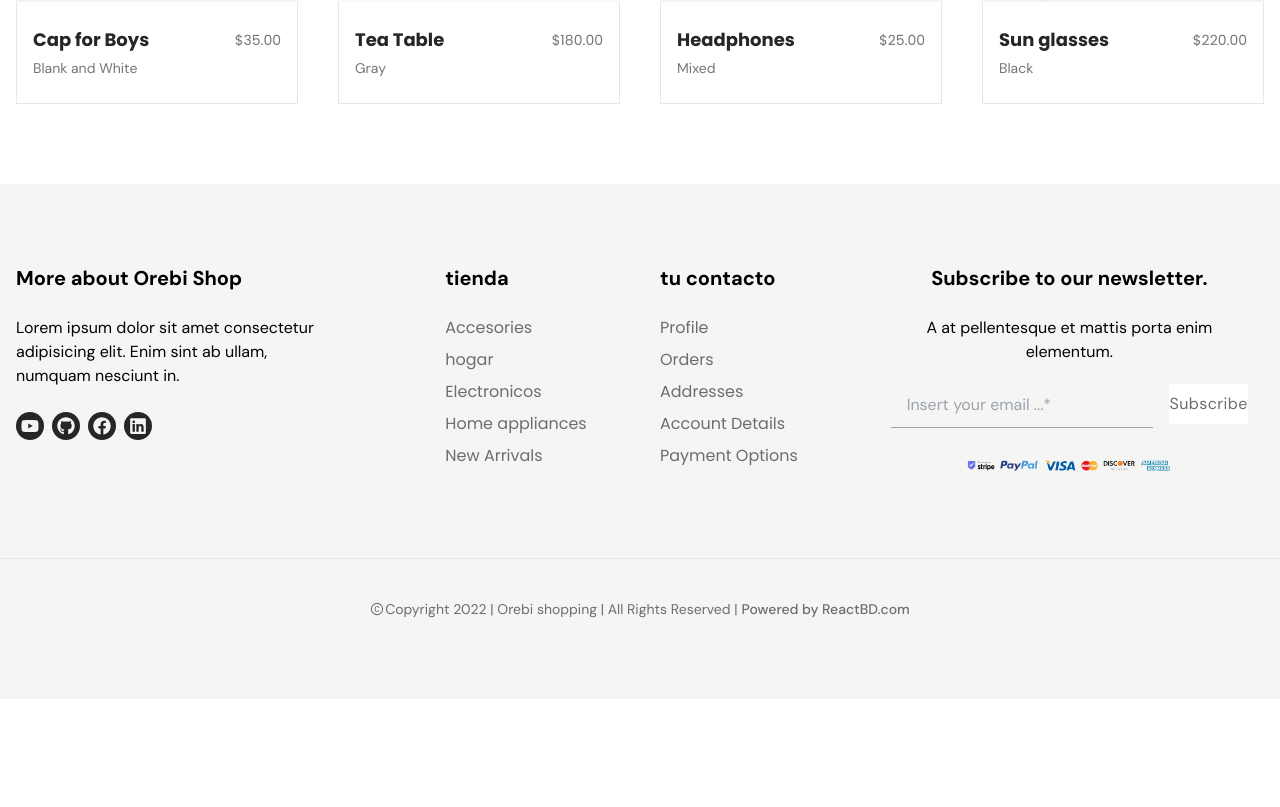
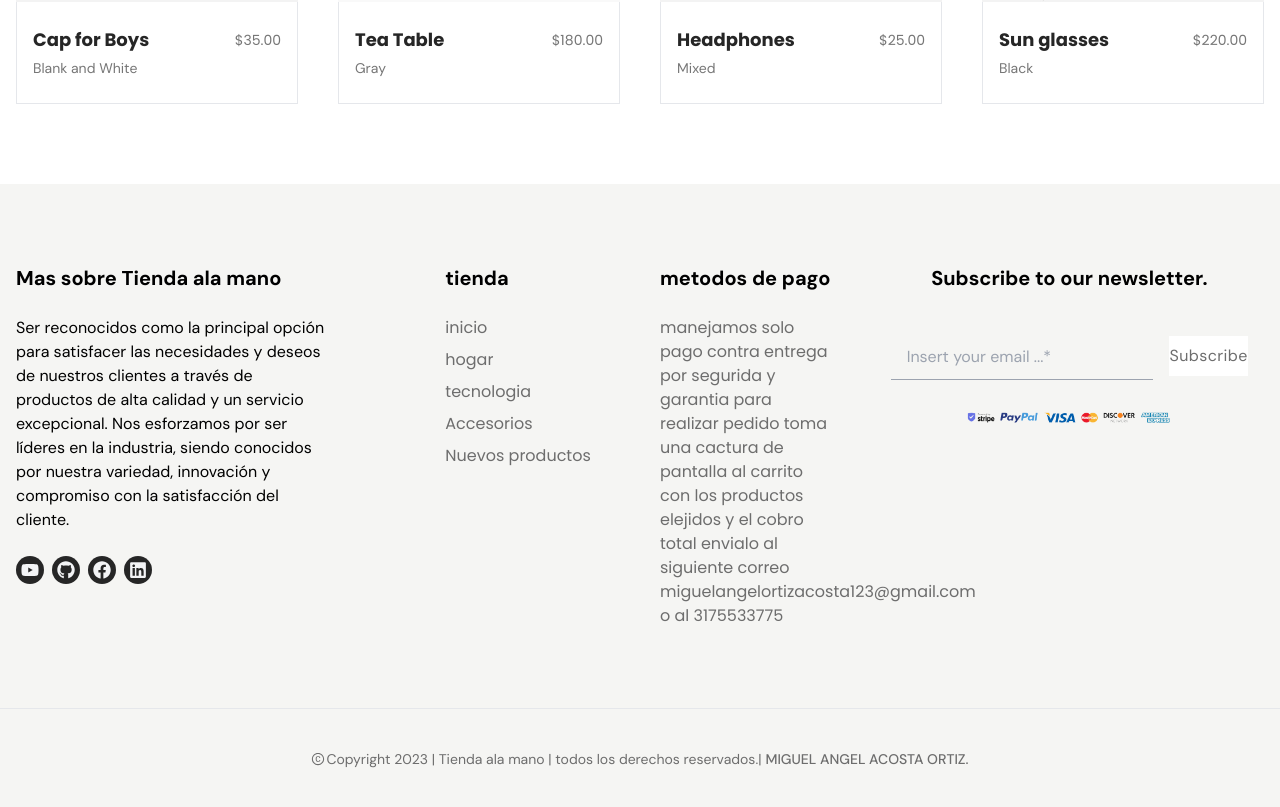
Before and after one commit to miguelangelacosta/tiendaalamano.com, a React (Create React App) app: page / in a window 1280 px wide. Shown: the part 4421-5228 px from the top of the page. Before the commit the page ends 5120 px from the top, so only its background shows below. Built offline with nearby package versions, Linux system fonts and the light colour scheme.

Commit message:
tienda0000

```diff
--- a/src/components/home/Footer/Footer.js
+++ b/src/components/home/Footer/Footer.js
@@ -31,11 +31,10 @@ const Footer = () => {
     <div className="w-full bg-[#F5F5F3] py-20">
       <div className="max-w-container mx-auto grid grid-cols-1 md:grid-cols-2  xl:grid-cols-6 px-4 gap-10">
         <div className="col-span-2">
-          <FooterListTitle title=" More about Orebi Shop" />
+          <FooterListTitle title=" Mas sobre Tienda ala mano" />
           <div className="flex flex-col gap-6">
             <p className="text-base w-full xl:w-[80%]">
-              Lorem ipsum dolor sit amet consectetur adipisicing elit. Enim sint
-              ab ullam, numquam nesciunt in.
+            Ser reconocidos como la principal opción para satisfacer las necesidades y deseos de nuestros clientes a través de productos de alta calidad y un servicio excepcional. Nos esforzamos por ser líderes en la industria, siendo conocidos por nuestra variedad, innovación y compromiso con la satisfacción del cliente.
             </p>
             <ul className="flex items-center gap-2">
               <a
@@ -81,39 +80,30 @@ const Footer = () => {
           <FooterListTitle title="tienda" />
           <ul className="flex flex-col gap-2">
             <li className="font-titleFont text-base text-lightText hover:text-black hover:underline decoration-[1px] decoration-gray-500 underline-offset-2 cursor-pointer duration-300">
-              Accesories
+              inicio
             </li>
             <li className="font-titleFont text-base text-lightText hover:text-black hover:underline decoration-[1px] decoration-gray-500 underline-offset-2 cursor-pointer duration-300">
               hogar
             </li>
             <li className="font-titleFont text-base text-lightText hover:text-black hover:underline decoration-[1px] decoration-gray-500 underline-offset-2 cursor-pointer duration-300">
-              Electronicos
+              tecnologia
             </li>
             <li className="font-titleFont text-base text-lightText hover:text-black hover:underline decoration-[1px] decoration-gray-500 underline-offset-2 cursor-pointer duration-300">
-              Home appliances
+              Accesorios
             </li>
             <li className="font-titleFont text-base text-lightText hover:text-black hover:underline decoration-[1px] decoration-gray-500 underline-offset-2 cursor-pointer duration-300">
-              New Arrivals
+              Nuevos productos
             </li>
           </ul>
         </div>
         <div>
-          <FooterListTitle title="tu contacto" />
+          <FooterListTitle title="metodos de pago" />
           <ul className="flex flex-col gap-2">
             <li className="font-titleFont text-base text-lightText hover:text-black hover:underline decoration-[1px] decoration-gray-500 underline-offset-2 cursor-pointer duration-300">
-              Profile
-            </li>
-            <li className="font-titleFont text-base text-lightText hover:text-black hover:underline decoration-[1px] decoration-gray-500 underline-offset-2 cursor-pointer duration-300">
-              Orders
-            </li>
-            <li className="font-titleFont text-base text-lightText hover:text-black hover:underline decoration-[1px] decoration-gray-500 underline-offset-2 cursor-pointer duration-300">
-              Addresses
-            </li>
-            <li className="font-titleFont text-base text-lightText hover:text-black hover:underline decoration-[1px] decoration-gray-500 underline-offset-2 cursor-pointer duration-300">
-              Account Details
-            </li>
-            <li className="font-titleFont text-base text-lightText hover:text-black hover:underline decoration-[1px] decoration-gray-500 underline-offset-2 cursor-pointer duration-300">
-              Payment Options
+              manejamos solo pago contra entrega por  segurida y garantia
+              para realizar pedido toma una cactura de pantalla al carrito con los
+              productos elejidos y el cobro total  envialo al siguiente correo miguelangelortizacosta123@gmail.com
+              o al 3175533775
             </li>
           </ul>
         </div>
@@ -121,7 +111,7 @@ const Footer = () => {
           <FooterListTitle title="Subscribe to our newsletter." />
           <div className="w-full">
             <p className="text-center mb-4">
-              A at pellentesque et mattis porta enim elementum.
+
             </p>
             {subscription ? (
               <motion.p
--- a/src/components/home/Footer/FooterBottom.js
+++ b/src/components/home/Footer/FooterBottom.js
@@ -9,10 +9,10 @@ const FooterBottom = () => {
           <span className="text-md mr-[1px] mt-[2px] md:mt-0 text-center hidden md:inline-flex">
             <AiOutlineCopyright />
           </span>
-          Copyright 2022 | Orebi shopping | All Rights Reserved |
-          <a href="https://reactbd.com/" target="_blank" rel="noreferrer">
+          Copyright 2023 | Tienda ala mano | todos los derechos reservados.|
+          <a href="https://github.com/miguelangelacosta/tiendaalamano.com" target="_blank" rel="noreferrer">
             <span className="ml-1 font-medium group-hover:text-primeColor">
-              Powered by ReactBD.com
+              MIGUEL ANGEL ACOSTA ORTIZ.
             </span>
           </a>
         </p>
--- a/src/pages/Cart/Cart.js
+++ b/src/pages/Cart/Cart.js
@@ -94,7 +94,7 @@ const Cart = () => {
               <div className="flex justify-end">
                 <Link to="/paymentgateway">
                   <button className="w-52 h-10 bg-primeColor text-white hover:bg-black duration-300">
-                    Proceed to Checkout
+                   tomale una cactura a tu factura y enviala  para generar compra
                   </button>
                 </Link>
               </div>
--- a/src/pages/Contact/Contact.js
+++ b/src/pages/Contact/Contact.js
@@ -76,7 +76,7 @@ const Contact = () => {
           <div className="w-[500px] h-auto py-6 flex flex-col gap-6">
             <div>
               <p className="text-base font-titleFont font-semibold px-2">
-                Name
+                nombre
               </p>
               <input
                 onChange={handleName}
@@ -94,7 +94,7 @@ const Contact = () => {
             </div>
             <div>
               <p className="text-base font-titleFont font-semibold px-2">
-                Email
+                correo
               </p>
               <input
                 onChange={handleEmail}
@@ -112,7 +112,7 @@ const Contact = () => {
             </div>
             <div>
               <p className="text-base font-titleFont font-semibold px-2">
-                Messages
+                MENSAJE
               </p>
               <textarea
                 onChange={handleMessages}
--- a/src/pages/Journal/Journal.js
+++ b/src/pages/Journal/Journal.js
@@ -13,14 +13,14 @@ const Journal = () => {
       <Breadcrumbs title="Journals" prevLocation={prevLocation} />
       <div className="pb-10">
         <h1 className="max-w-[600px] text-base text-lightText mb-2">
-          <span className="text-primeColor font-semibold text-lg">Orebi</span>{" "}
+          <span className="text-primeColor font-semibold text-lg">tienda ala mano </span>{" "}
           Lorem ipsum dolor sit amet consectetur adipisicing elit. Quo
           reiciendis delectus vitae, aliquid sit iure dolorum commodi eum
           numquam voluptate!
         </h1>
         <Link to="/shop">
           <button className="w-52 h-10 bg-primeColor text-white hover:bg-black duration-300">
-            Continue Shopping
+            continuar comprando
           </button>
         </Link>
       </div>
--- a/src/pages/payment/Payment.js
+++ b/src/pages/payment/Payment.js
@@ -10,7 +10,7 @@ const Payment = () => {
         <p>Payment gateway only applicable for Production build.</p>
         <Link to="/">
           <button className="w-52 h-10 bg-primeColor text-white text-lg mt-4 hover:bg-black duration-300">
-            Explore More
+            ver mas
           </button>
         </Link>
       </div>
--- a/src/redux/orebiSlice.js
+++ b/src/redux/orebiSlice.js
@@ -6,7 +6,7 @@ const initialState = {
 };
 
 export const orebiSlice = createSlice({
-  name: "orebi",
+  name: "tienda ala mano",
   initialState,
   reducers: {
     addToCart: (state, action) => {
```
